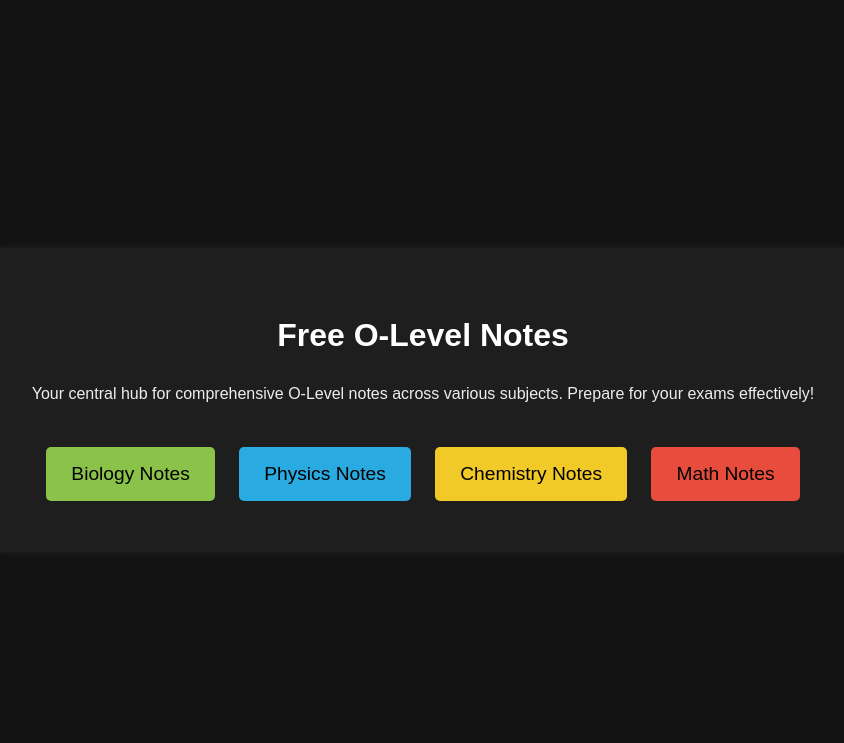
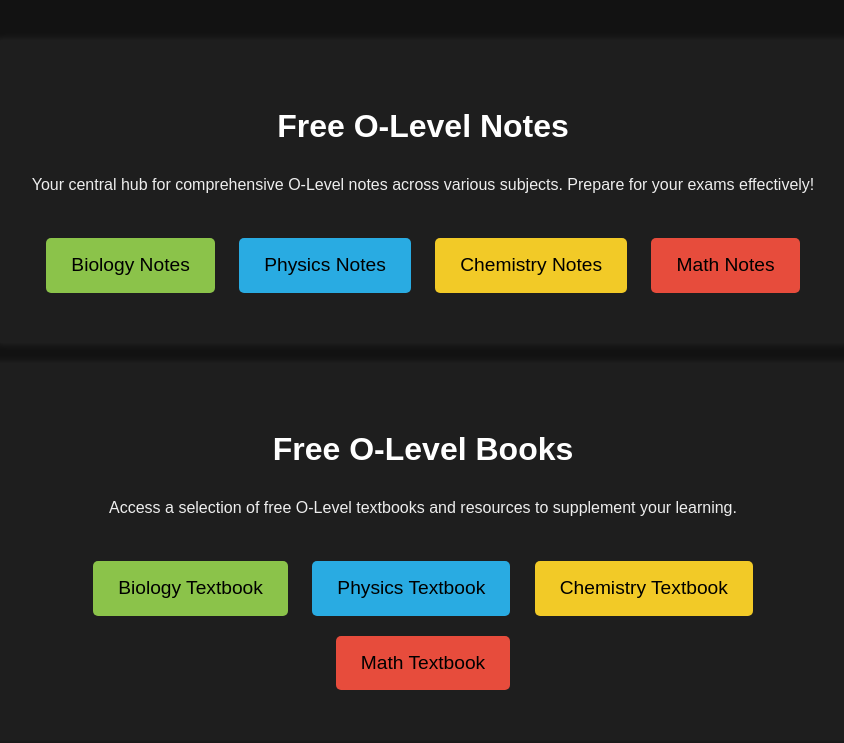
Before and after one commit to github778864/Notes, a plain HTML site: page index.html in a window 1280 px wide. Shown: the whole page, without its empty margins (217-1061 px from the left). Drawn offline with Linux system fonts and the light colour scheme.

Commit message:
Update index.html

```diff
--- a/index.html
+++ b/index.html
@@ -16,6 +16,7 @@
             justify-content: center;
             align-items: center;
             min-height: 100vh;
+            flex-direction: column; /* Stack containers vertically */
         }
 
         .container {
@@ -25,6 +26,7 @@
             border-radius: 10px;
             box-shadow: 0 0 10px rgba(255, 255, 255, 0.1);
             text-align: center;
+            margin-bottom: 20px; /* Add space between containers */
         }
 
         h1 {
@@ -78,6 +80,51 @@
         .math-btn:hover {
             background-color: #C0392B; /* Darker Math Red */
         }
+
+        .biology-book-btn {
+            background-color: #8BC34A; /* Biology Green */
+            color: #000000;
+        }
+
+        .biology-book-btn:hover {
+            background-color: #689F38; /* Darker Biology Green */
+        }
+
+        .physics-book-btn {
+            background-color: #29ABE2; /* Physics Blue */
+        }
+
+        .physics-book-btn:hover {
+            background-color: #1E8BC3; /* Darker Physics Blue */
+        }
+
+        .chemistry-book-btn {
+            background-color: #F2CA27; /* Chemistry Yellow */
+        }
+
+        .chemistry-book-btn:hover {
+            background-color: #E4B90A; /* Darker Chemistry Yellow */
+        }
+
+        .math-book-btn {
+            background-color: #E74C3C; /* Math Red */
+        }
+
+        .math-book-btn:hover {
+            background-color: #C0392B; /* Darker Math Red */
+        }
+
+        .book-btn {
+            padding: 12px 25px;
+            border: none;
+            border-radius: 5px;
+            text-decoration: none;
+            display: inline-block;
+            font-size: 1.2em;
+            margin: 10px;
+            transition: background-color 0.3s ease;
+            color: #000000;  /* Set a default color */
+        }
     </style>
 </head>
 <body>
@@ -86,10 +133,20 @@
         <p>Your central hub for comprehensive O-Level notes across various subjects.  Prepare for your exams effectively!</p>
 
         <a href="biology_notes.html" class="subject-btn">Biology Notes</a>
-        <a href="physics_notes.html" class="subject-btn physics-btn">Physics Notes</a>
-        <a href="chemistry_notes.html" class="subject-btn chemistry-btn">Chemistry Notes</a>
-        <a href="math_notes.html" class="subject-btn math-btn">Math Notes</a>
+        <a href="subjects/physics_notes.html" class="subject-btn physics-btn">Physics Notes</a>
+        <a href="subjects/chemistry_notes.html" class="subject-btn chemistry-btn">Chemistry Notes</a>
+        <a href="subjects/math_notes.html" class="subject-btn math-btn">Math Notes</a>
 
+    </div>
+
+    <div class="container">
+        <h1>Free O-Level Books</h1>
+        <p>Access a selection of free O-Level textbooks and resources to supplement your learning.</p>
+
+        <a href="books/biology_book.pdf" class="book-btn biology-book-btn" target="_blank">Biology Textbook</a>
+        <a href="books/physics_book.pdf" class="book-btn physics-book-btn" target="_blank">Physics Textbook</a>
+        <a href="books/chemistry_book.pdf" class="book-btn chemistry-book-btn" target="_blank">Chemistry Textbook</a>
+        <a href="books/math_book.pdf" class="book-btn math-book-btn" target="_blank">Math Textbook</a>
     </div>
 </body>
 </html>
```
